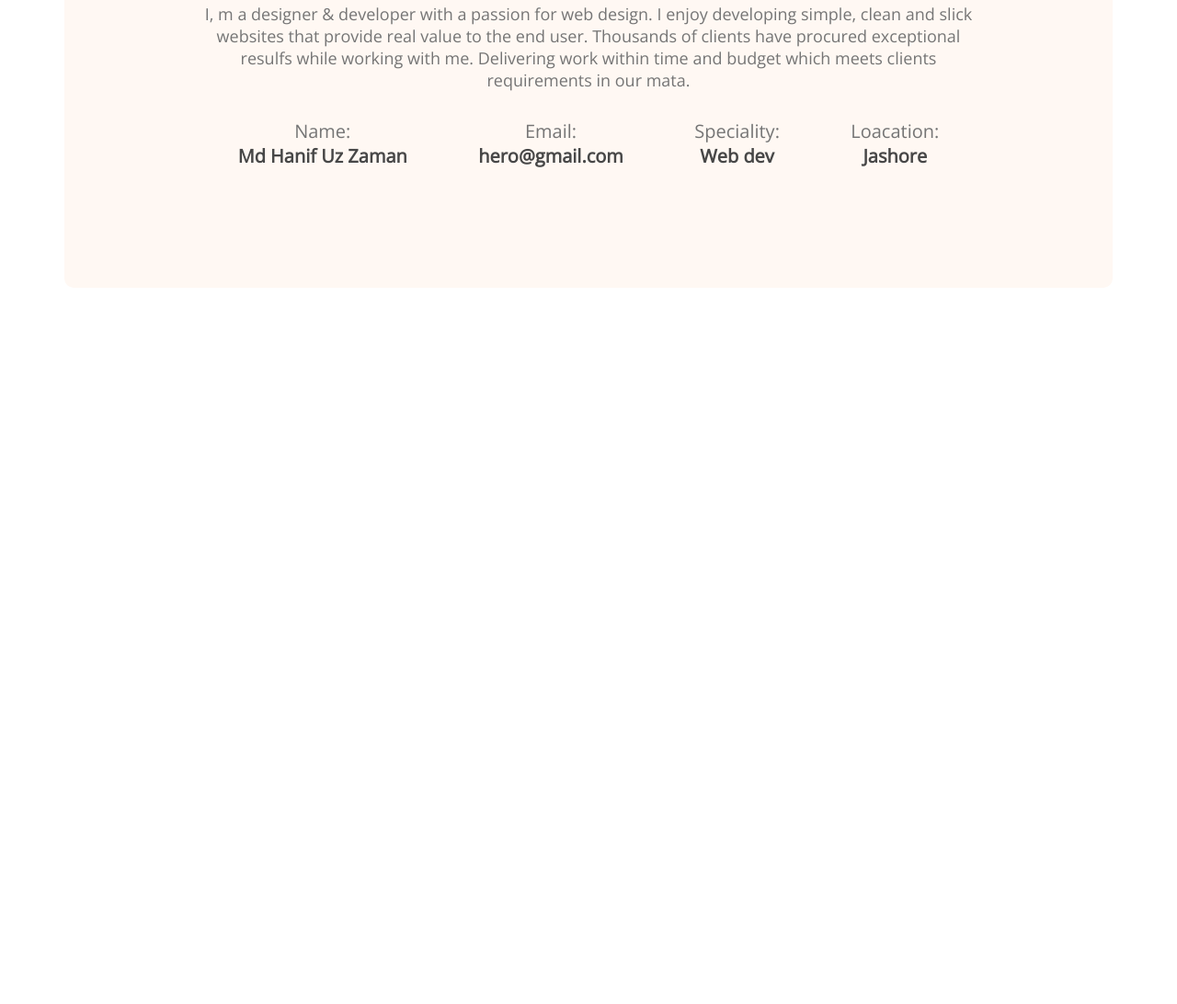
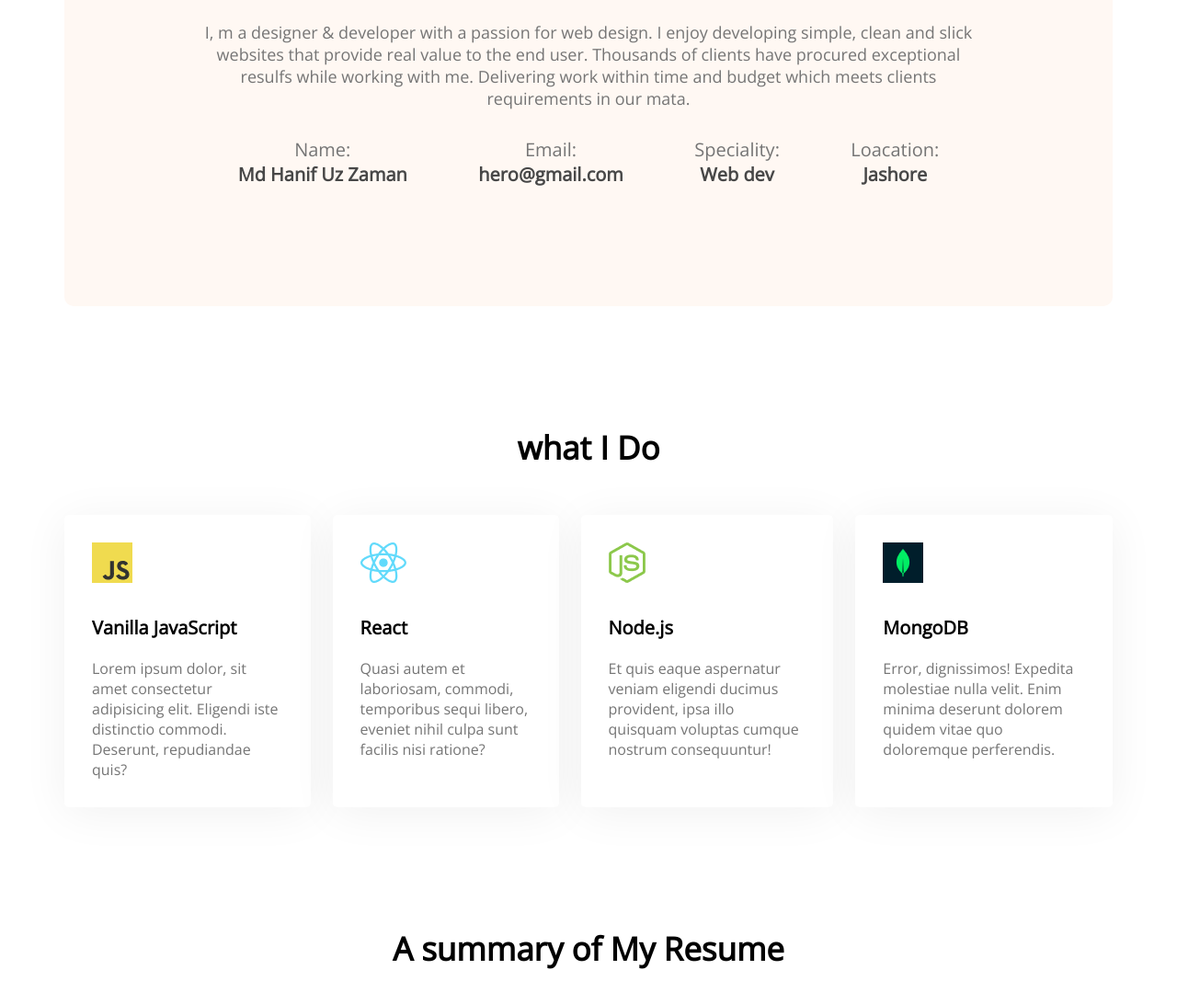
Before and after one commit to md-hanif14/developer-portfolio, a plain HTML site: page index.html in a window 1280 px wide. Shown: the part 1213-2305 px from the top of the page at 92% size. Before the commit the page ends 1526 px from the top, so only its background shows below. Drawn offline with nearby package versions, Linux system fonts and the light colour scheme.

Commit message:
added skill content

```diff
--- a/index.html
+++ b/index.html
@@ -28,9 +28,10 @@
             <div>
                 <h3 class="banner-subtitle">Hi I Am</h3>
                 <h1 class="banner-title">Md Hanif Uz Zaman</h1>
-                <p class="banner-description">Shot what able cold new see hold.Friendly as an betrayed formerly he. Morning because as to society
+                <p class="banner-description">Shot what able cold new see hold.Friendly as an betrayed formerly he.
+                    Morning because as to society
                     behaved moments.</p>
-                    <button class="btn-primary">Download CV</button>
+                <button class="btn-primary">Download CV</button>
 
 
             </div>
@@ -42,7 +43,10 @@
     <main>
         <section class="about">
             <h3 class="section-title">About Me</h3>
-            <p class="section-description">I, m a designer & developer with a passion for web design. I enjoy developing simple, clean and slick websites that provide real value to the end user. Thousands of clients have procured exceptional resulfs while working with me. Delivering work within time and budget which meets clients requirements in our mata.</p>
+            <p class="section-description">I, m a designer & developer with a passion for web design. I enjoy developing
+                simple, clean and slick websites that provide real value to the end user. Thousands of clients have
+                procured exceptional resulfs while working with me. Delivering work within time and budget which meets
+                clients requirements in our mata.</p>
 
             <div class="about-info-container">
                 <div class="about-info">
@@ -63,6 +67,54 @@
                 </div>
             </div>
         </section>
+        <!-- what i do section -->
+        <section class="what-i-do">
+            <h3 class="section-title">what I Do</h3>
+            <!-- .skills-container>.skill*4>img+p.skill-title+p.skill-description>lorem15 -->
+
+
+
+
+
+
+
+
+
+
+
+
+            <div class="skills-container">
+                <div class="skill">
+                    <img src="images/icons/js.png" alt="">
+                    <p class="skill-title">Vanilla JavaScript</p>
+                    <p class="skill-description">Lorem ipsum dolor, sit amet consectetur adipisicing elit. Eligendi iste distinctio commodi. Deserunt, repudiandae quis?</p>
+                </div>
+                <div class="skill">
+                    <img src="images/icons/react.png" alt="">
+                    <p class="skill-title">React</p>
+                    <p class="skill-description">Quasi autem et laboriosam, commodi, temporibus sequi libero, eveniet nihil culpa sunt facilis nisi ratione?</p>
+                </div>
+                <div class="skill">
+                    <img src="images/icons/nodejs.png" alt="">
+                    <p class="skill-title">Node.js</p>
+                    <p class="skill-description">Et quis eaque aspernatur veniam eligendi ducimus provident, ipsa illo quisquam voluptas cumque nostrum consequuntur!</p>
+                </div>
+                <div class="skill">
+                    <img src="images/icons/mongo.png" alt="">
+                    <p class="skill-title">MongoDB</p>
+                    <p class="skill-description">Error, dignissimos! Expedita molestiae nulla velit. Enim minima deserunt dolorem quidem vitae quo doloremque perferendis.</p>
+                </div>
+            </div>
+        </section>
+        <!-- Resume-section -->
+        <section class="resume">
+            <h3 class="section-title">A summary of My Resume</h3>
+            <div class="resume-content">
+                <div>
+
+                </div>
+            </div>
+        </section>
 
     </main>
 
--- a/styles/portfolio.css
+++ b/styles/portfolio.css
@@ -80,18 +80,21 @@ main {
     margin: 0 auto;
 }
 /* about section style */
-
+section {
+    margin-top: 130px;
+    }
 .about{
     text-align: center;
-    margin-top: 130px;
+
     background: #FFF8F3;
     border-radius: 10px;
     padding: 130px 150px;
 
 }
 .section-title {
+    text-align: center;
 
-    margin-bottom: 30px;
+    margin-bottom: 50px;
     font-size: 35px;
 
 }
@@ -115,3 +118,26 @@ main {
 font-size: 20px;
 color: #474747;
 }
+/* what-i-do styles */
+
+.skills-container {
+    display: flex;
+    gap: 24px;
+}
+.skill {
+    background: #FFFFFF;
+box-shadow: 0px 6px 50px rgba(0, 0, 0, 0.06);
+border-radius: 5px;
+padding: 30px;
+}
+.skill-title {
+    font-weight: 700;
+font-size: 20px;
+margin-top: 30px;
+margin-bottom: 20px;
+}
+.skill-description {
+    font-weight: 400;
+font-size: 16px;
+color: #757575;
+}
```
